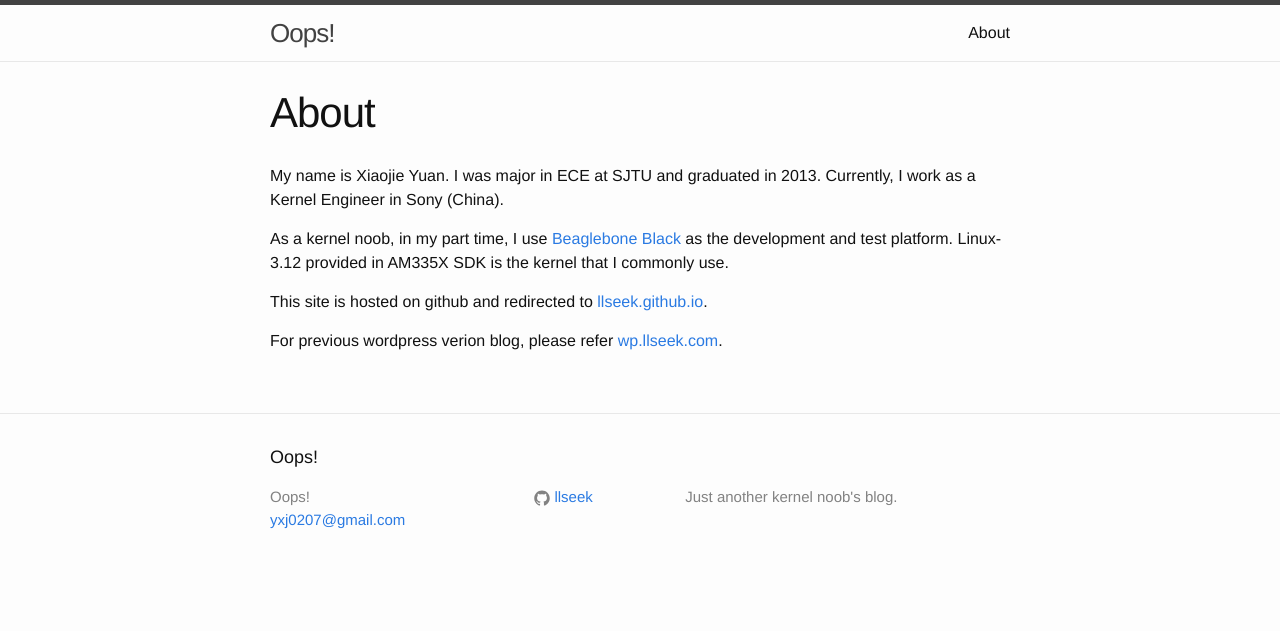
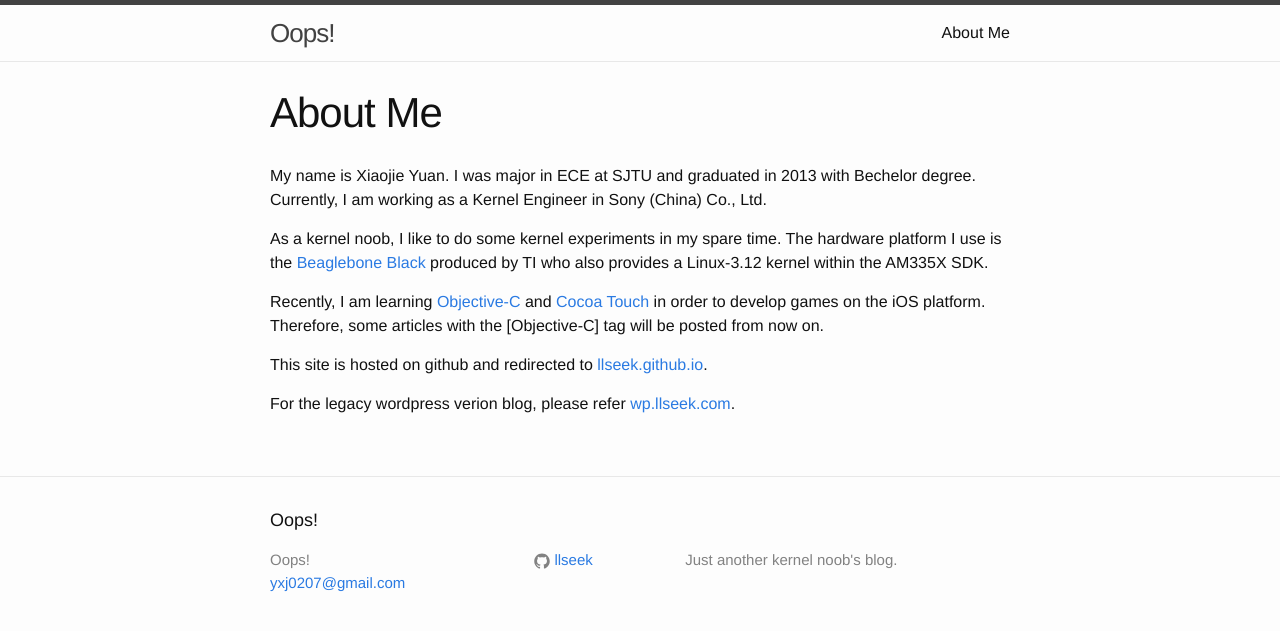
Before and after one commit to llseek/llseek.github.io, a Jekyll site: the page built from about.md, in a window 1280 px wide. Shown: the top 631 px of the page. Built offline with Jekyll 4.4.1, drawn with Linux system fonts in a browser that asks for light colours.

Commit message:
about: update 'About Me' description

```diff
--- a/about.md
+++ b/about.md
@@ -1,13 +1,15 @@
 ---
 layout: page
-title: About
+title: About Me
 permalink: /about/
 ---
 
-My name is Xiaojie Yuan. I was major in ECE at SJTU and graduated in 2013. Currently, I work as a Kernel Engineer in Sony (China).
+My name is Xiaojie Yuan. I was major in ECE at SJTU and graduated in 2013 with Bechelor degree. Currently, I am working as a Kernel Engineer in Sony (China) Co., Ltd.
 
-As a kernel noob, in my part time, I use [Beaglebone Black](http://beagleboard.org/) as the development and test platform. Linux-3.12 provided in AM335X SDK is the kernel that I commonly use.
+As a kernel noob, I like to do some kernel experiments in my spare time. The hardware platform I use is the [Beaglebone Black](http://beagleboard.org/) produced by TI who also provides a Linux-3.12 kernel within the AM335X SDK.
+
+Recently, I am learning [Objective-C](http://en.wikipedia.org/wiki/Objective-C) and [Cocoa Touch](http://en.wikipedia.org/wiki/Cocoa_Touch) in order to develop games on the iOS platform. Therefore, some articles with the [Objective-C] tag will be posted from now on.
 
 This site is hosted on github and redirected to [llseek.github.io](https://llseek.github.io).
 
-For previous wordpress verion blog, please refer [wp.llseek.com](https://wp.llseek.com).
+For the legacy wordpress verion blog, please refer [wp.llseek.com](http://wp.llseek.com).
```
